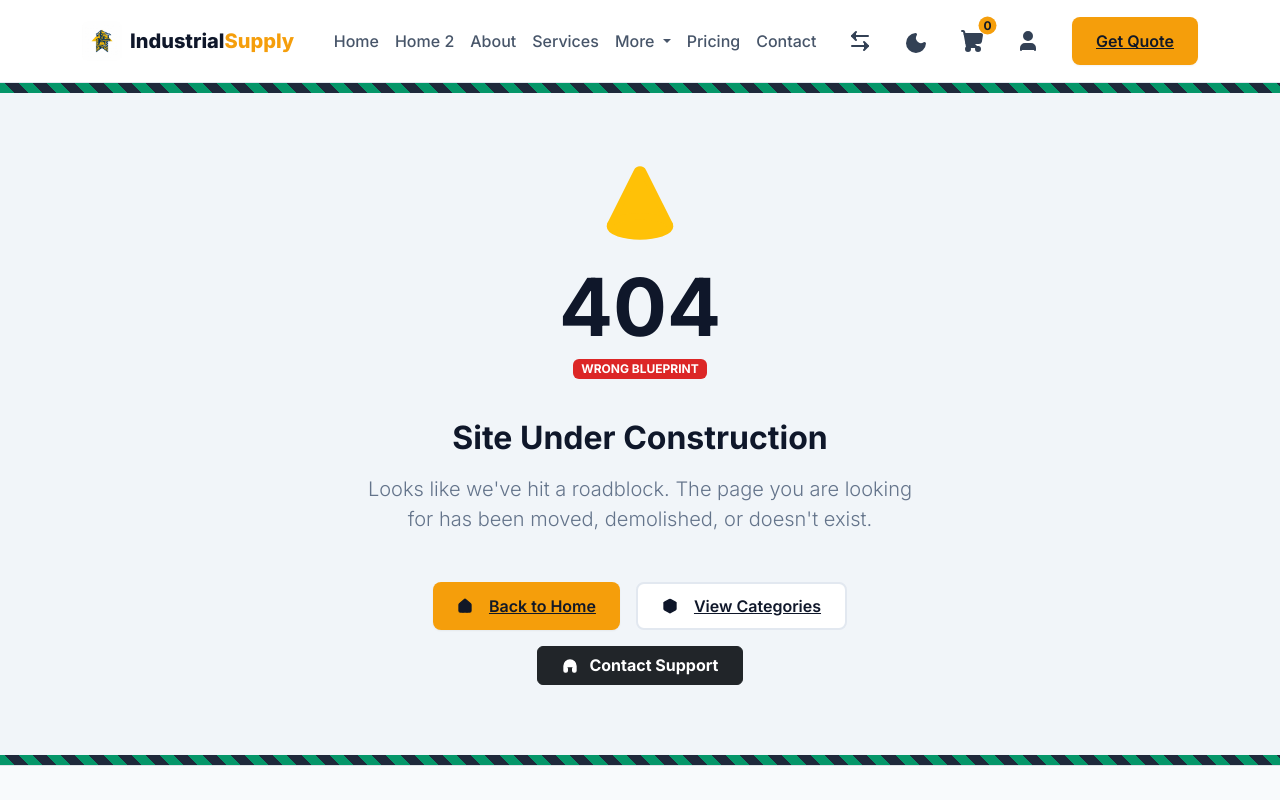
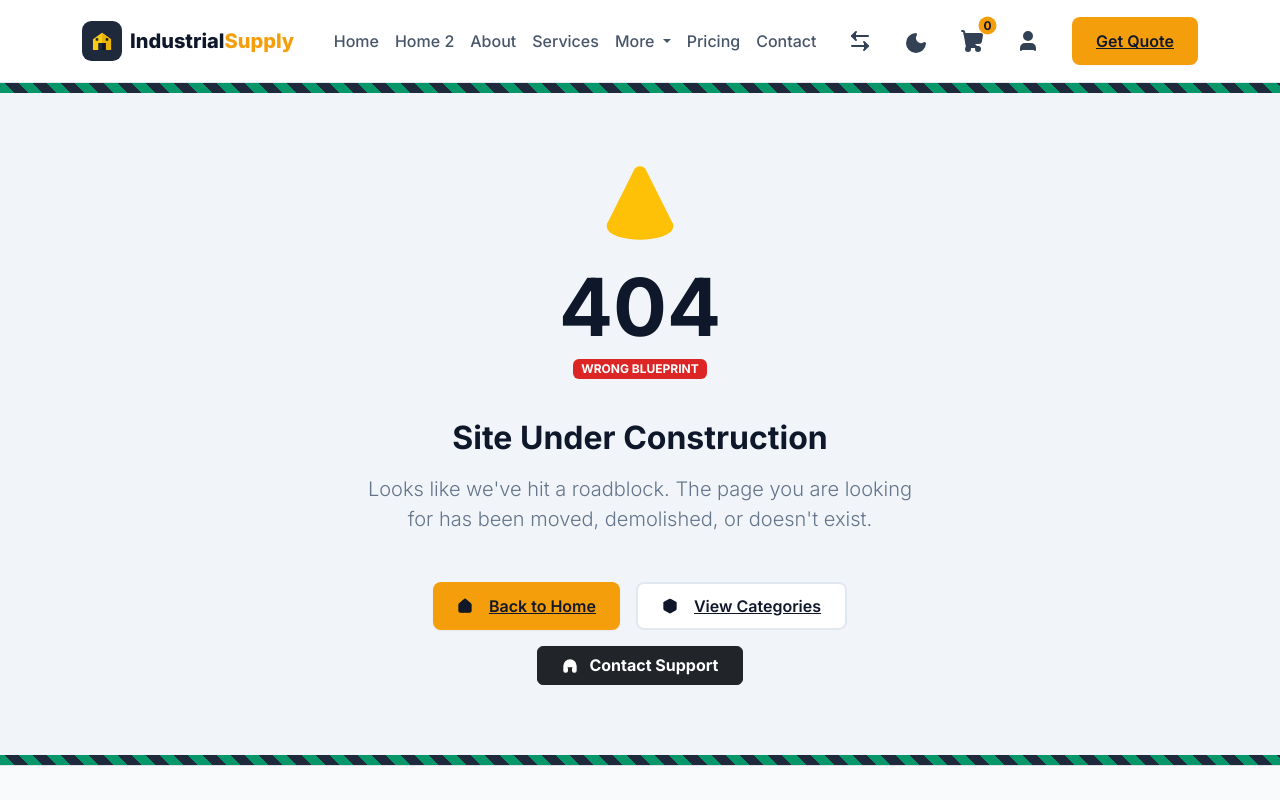
Before and after one commit to HTMLStaticWorks/Building_Materials_Construction_Supply_Store, a plain HTML site: page 404.html in a window 1280 px wide. Shown: the top 800 px of the page. Drawn offline with nearby package versions, Linux system fonts and the light colour scheme.

Commit message:
Change logo from JPG to SVG format

```diff
--- a/404.html
+++ b/404.html
@@ -9,7 +9,7 @@
   <link rel="stylesheet" href="assets/css/style.css">
 
   <script src="https://unpkg.com/lucide@latest"></script>
-  <link rel="icon" type="image/jpeg" href="assets/images/logo.jpg">
+  <link rel="icon" type="image/svg+xml" href="assets/images/logo.svg">
 </head>
 <body class="bg-background min-vh-100 d-flex flex-column">
 
@@ -17,7 +17,7 @@
   <nav class="navbar navbar-expand-lg navbar-custom sticky-top">
     <div class="container">
       <a class="navbar-brand d-flex align-items-center gap-2" href="index.html">
-        <img src="assets/images/logo.jpg" alt="Logo" height="40" width="40" class="rounded">
+        <img src="assets/images/logo.svg" alt="Logo" height="40" width="40" class="rounded">
         <span>Industrial<span class="text-primary-custom">Supply</span></span>
       </a>
 
```
Also changed, not shown: about.html (+2 -2 lines), brands.html (+2 -2 lines), cart.html (+2 -2 lines), categories.html (+2 -2 lines), contact.html (+2 -2 lines), home-2.html (+2 -2 lines), index.html (+2 -2 lines), login.html (+1 -1 lines), pricing.html (+2 -2 lines), quote.html (+2 -2 lines), register.html (+1 -1 lines), services.html (+2 -2 lines), assets/images/logo.jpg (deleted), assets/images/logo.svg (added), 1 other file.
